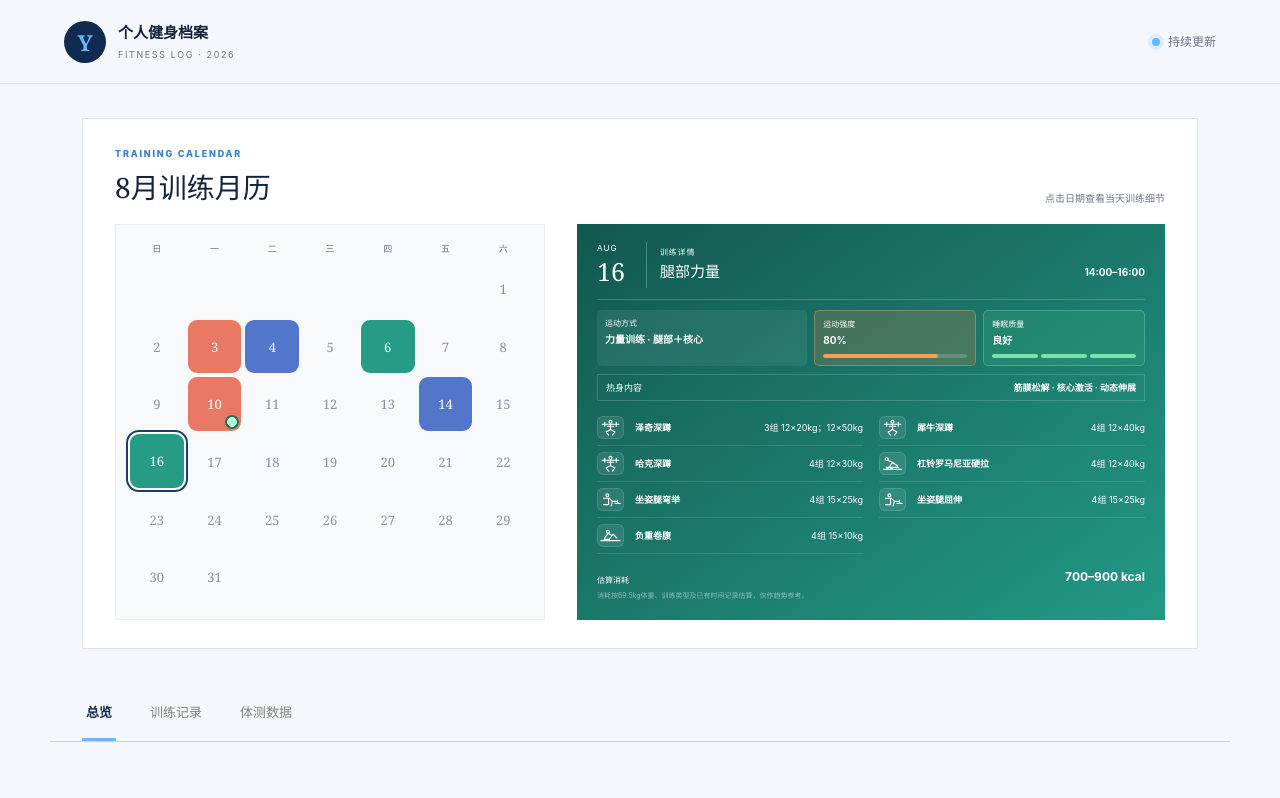
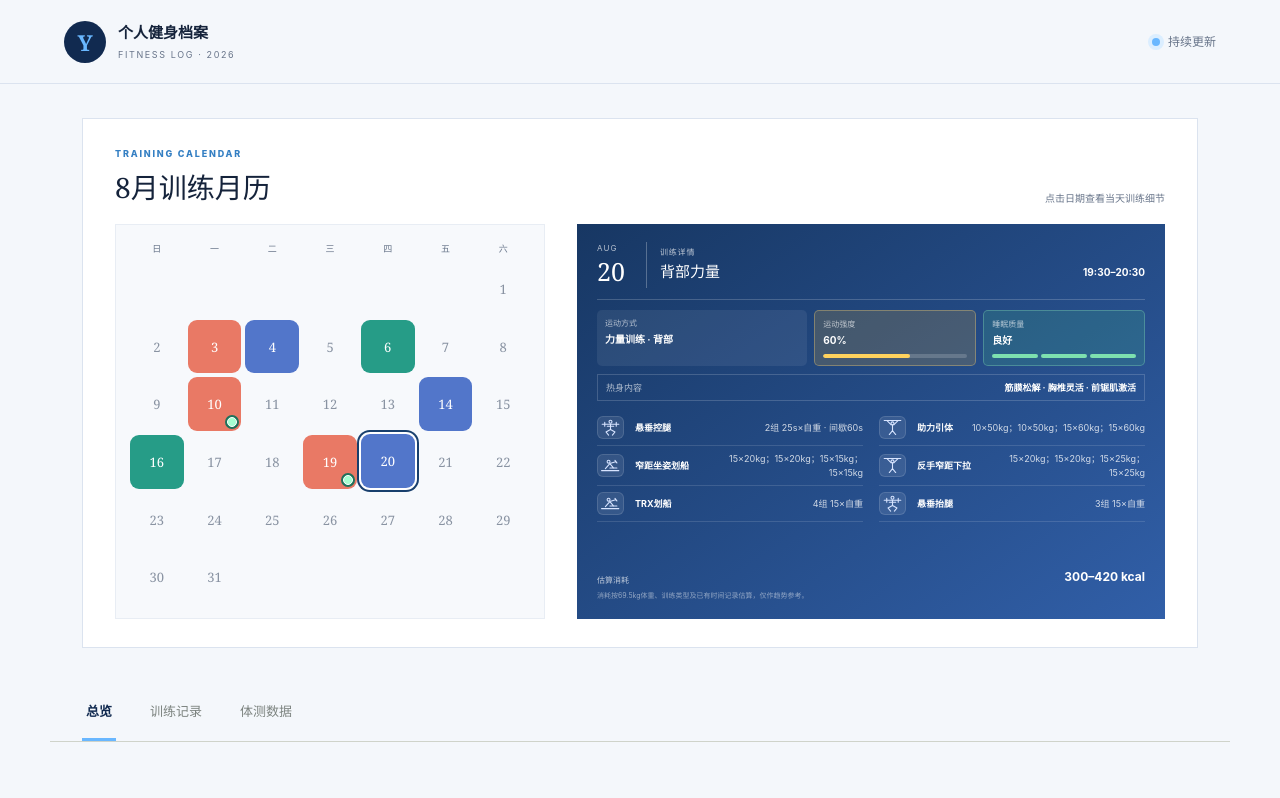
Before and after one commit to Eason199907/fitness-progress, a Next.js app: page / in a window 1280 px wide. Shown: the top 798 px of the page. Built offline with nearby package versions, Linux system fonts and the light colour scheme.

Commit message:
Update page.tsx

```diff
--- a/app/page.tsx
+++ b/app/page.tsx
@@ -136,6 +136,54 @@ const sessions = [
     strengthCalories: null,
     cardioCalories: null,
   },
+  {
+    date: "08.19",
+    part: "胸/肩/腹",
+    intensity: 75,
+    note: "胸肩腹力量训练＋爬坡有氧",
+    tone: "coral",
+    time: "19:45–20:45",
+    cardioTime: "20:45–21:15",
+    mode: "力量训练 · 胸肩腹＋有氧训练",
+    sleep: "良好",
+    warmup: "胸椎灵活 · 肩袖热身 · 前锯肌激活",
+    calories: "560–700",
+    actions: [
+      { name: "史密斯站姿推肩", sets: "3组 15×空杆" },
+      { name: "蝴蝶机坐姿推肩", sets: "3组 15×20kg" },
+      { name: "蝴蝶机上斜卧推", sets: "4组 12×25kg" },
+      { name: "固定分推平板卧推", sets: "4组 10×5kg" },
+      { name: "固定下斜夹胸", sets: "3组 12×20kg" },
+      { name: "固定卷腹", sets: "4组 12×空载" },
+    ],
+    cardio: "爬坡有氧 · 30分钟 · 平均心率120 bpm",
+    strengthCalories: "280–390",
+    cardioCalories: "280–310",
+  },
+  {
+    date: "08.20",
+    part: "背",
+    intensity: 60,
+    note: "背部训练 · 感受动作发力",
+    tone: "blue",
+    time: "19:30–20:30",
+    cardioTime: null,
+    mode: "力量训练 · 背部",
+    sleep: "良好",
+    warmup: "筋膜松解 · 胸椎灵活 · 前锯肌激活",
+    calories: "300–420",
+    actions: [
+      { name: "悬垂控腿", sets: "2组 25s×自重 · 间歇60s" },
+      { name: "助力引体", sets: "10×50kg；10×50kg；15×60kg；15×60kg" },
+      { name: "窄距坐姿划船", sets: "15×20kg；15×20kg；15×15kg；15×15kg" },
+      { name: "反手窄距下拉", sets: "15×20kg；15×20kg；15×25kg；15×25kg" },
+      { name: "TRX划船", sets: "4组 15×自重" },
+      { name: "悬垂抬腿", sets: "3组 15×自重" },
+    ],
+    cardio: null,
+    strengthCalories: null,
+    cardioCalories: null,
+  }
 ];
 const composition = [
   ["体重", "69.5", "kg", "正常"],
@@ -270,7 +318,7 @@ function ExerciseIcon({ name }: { name: string }) {
 
 export default function Home() {
   const [tab, setTab] = useState<"overview" | "training" | "body">("overview");
-  const [selectedDay, setSelectedDay] = useState(16);
+  const [selectedDay, setSelectedDay] = useState(20);
   const selectedSession = sessions.find(
     (s) => Number(s.date.slice(3)) === selectedDay,
   );
@@ -512,7 +560,7 @@ export default function Home() {
                 <Ring value={33} label="背" color="#6caef0" />
                 <Ring value={33} label="下肢" color="#9bcdf5" />
               </div>
-              <p className="caption">14天完成6次训练，每个大肌群各2次。</p>
+              <p className="caption">18天完成8次训练。</p>
             </article>
             <article className="panel focus">
               <div className="panel-title">
@@ -553,7 +601,7 @@ export default function Home() {
               <div>
                 <p>TRAINING CALENDAR</p>
                 <b>2026 · 08</b>
-                <span>6次</span>
+                <span>8次</span>
               </div>
               <div className="calendar-legend">
                 <span>
@@ -714,9 +762,9 @@ export default function Home() {
           <section className="section-head timeline-head">
             <div>
               <p>TRAINING LOG</p>
-              <h2>六次训练时间线</h2>
+              <h2>八次训练时间线</h2>
             </div>
-            <span>2026.08.03—08.16</span>
+            <span>2026.08.03—08.20</span>
           </section>
           <div className="session-list">
             {sessions.map((s, i) => (
```
